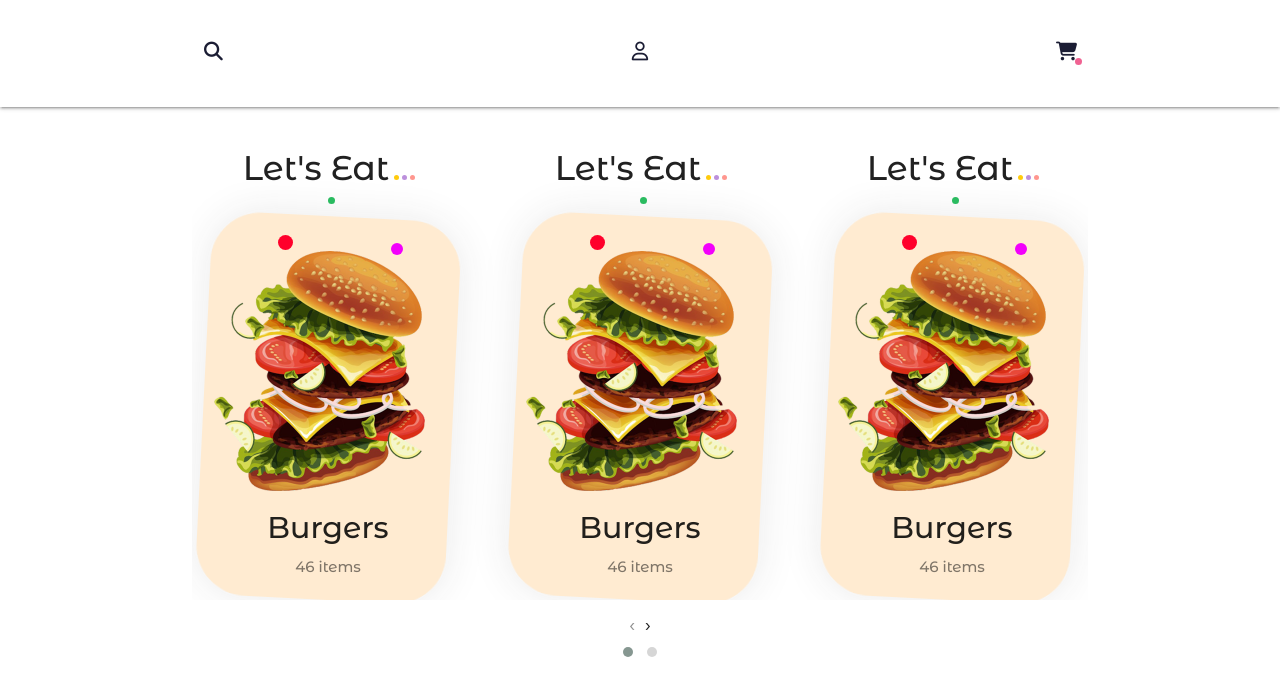
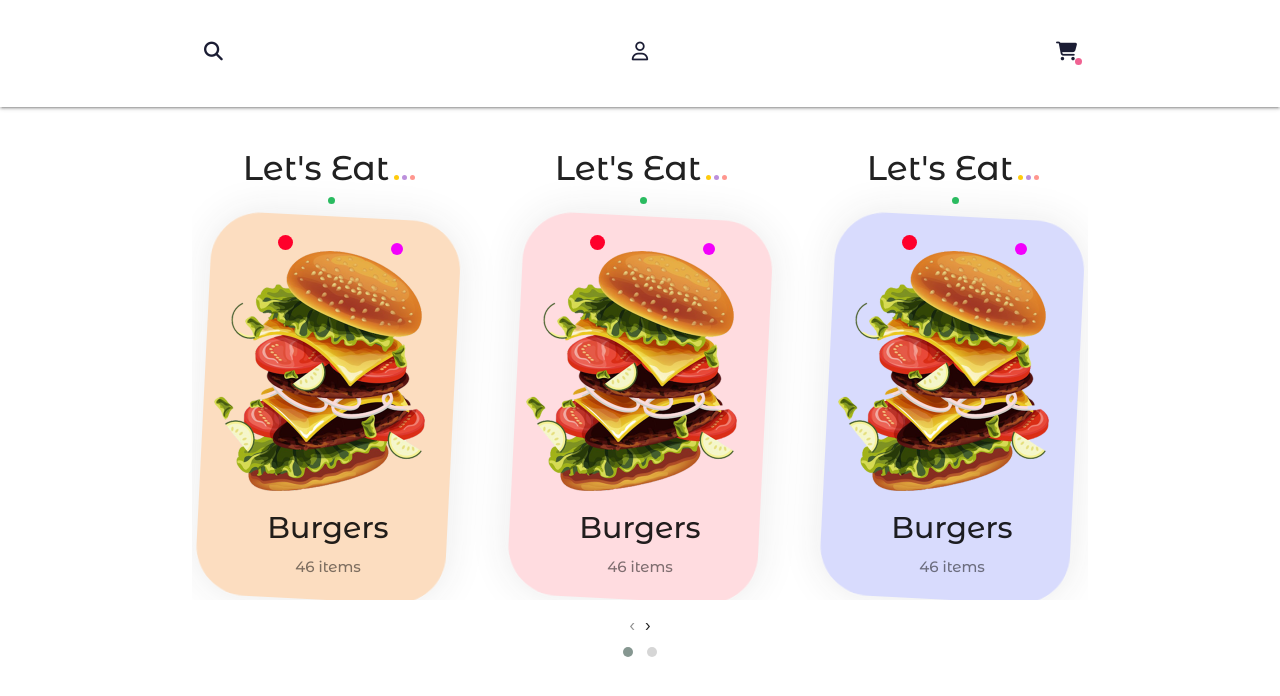
Before and after one commit to hxnain619/delon-sushitheme, a React (Create React App) app: page / in a window 1280 px wide. Shown: the top 696 px of the page. Built offline with nearby package versions, Linux system fonts and the light colour scheme.

Commit message:
some updates

```diff
--- a/src/index.css
+++ b/src/index.css
@@ -90,7 +90,6 @@ nav .notification{
     position: absolute;
     width:100%;
     height:100%;
-    background:#ffebd1;
     left:50%;
     top:50%;
     transform: translate(-50%,-50%) rotate3d(10,10,10,5deg);;
@@ -99,6 +98,19 @@ nav .notification{
     box-shadow:0 0 40px rgb(51 51 51 / 10%);
     transition: all 300ms ease 0s;
 }
+
+.my-orange{
+	background: #fcddc0;
+}
+
+.my-pink{
+    background: #ffdce0;
+}
+
+.my-purple{
+    background:#d8dbfd;
+}
+
 
 .item:hover .product-card .image{
     box-shadow:0 0 40px rgb(51 51 51 / 20%);
--- a/src/screens/Slider.js
+++ b/src/screens/Slider.js
@@ -50,7 +50,7 @@ class Slider extends React.Component{
                                         <span className="ball ball3"></span>
 
                                         <img src={hamburger} alt=""/>
-                                        <div className="image"></div>
+                                        <div className="image my-orange"></div>
                                         <h3>Burgers</h3>
                                         <h5>46 items</h5>
                                     </div>
@@ -72,7 +72,7 @@ class Slider extends React.Component{
                                         <span className="ball ball3"></span>
 
                                         <img src={hamburger} alt=""/>
-                                        <div className="image"></div>
+                                        <div className="image my-pink"></div>
                                         <h3>Burgers</h3>
                                         <h5>46 items</h5>
                                     </div>
@@ -94,7 +94,7 @@ class Slider extends React.Component{
                                         <span className="ball ball3"></span>
 
                                         <img src={hamburger} alt=""/>
-                                        <div className="image"></div>
+                                        <div className="image my-purple"></div>
                                         <h3>Burgers</h3>
                                         <h5>46 items</h5>
                                     </div>
```
